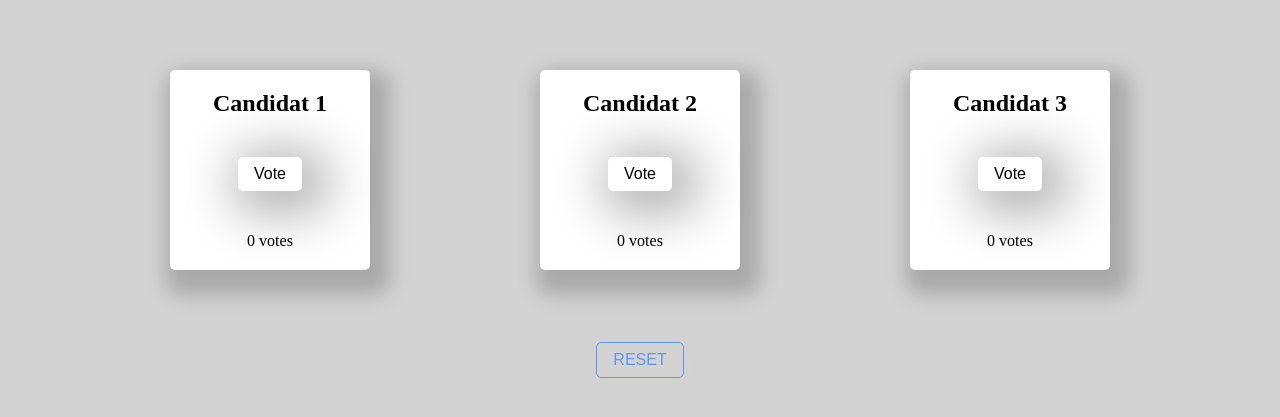
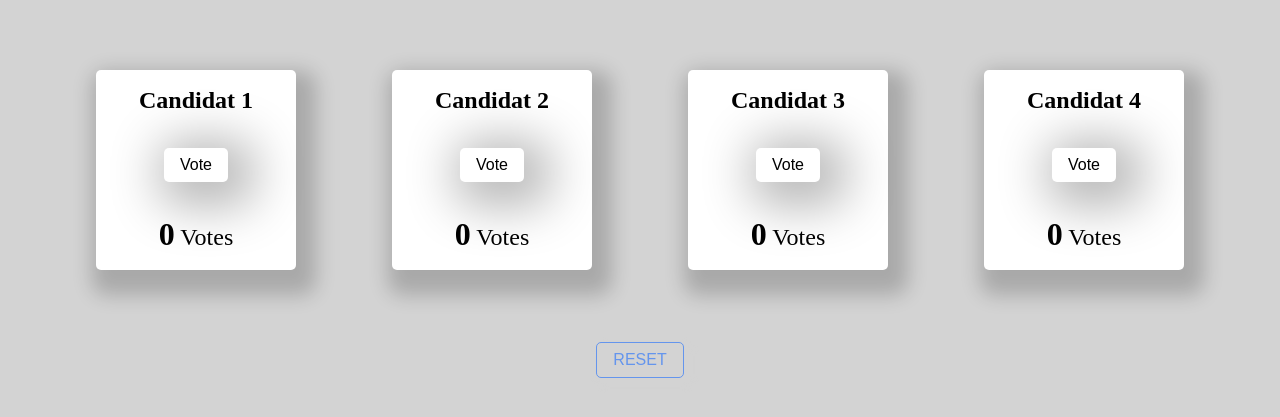
Before and after one commit to Christophe6262/Systeme-de-vote, a plain HTML site: page index.html in a window 1280 px wide. Shown: the part 291-708 px from the top of the page. Drawn offline with Linux system fonts and the light colour scheme.

Commit message:
final commit

```diff
--- a/index.html
+++ b/index.html
@@ -31,6 +31,12 @@
         <button class="vote-btn">Vote</button>
         <p><span class="vote-count">0</span> votes</p>
       </div>
+      <!-- candidate #4-->
+      <div class="candidate">
+        <h2 class="name">Candidat 4</h2>
+        <button class="vote-btn">Vote</button>
+        <p><span class="vote-count">0</span> votes</p>
+      </div>
     </div>
 
     <div class="reset">
--- a/style.css
+++ b/style.css
@@ -3,6 +3,7 @@
   padding: 0;
   box-sizing: border-box;
 }
+
 body {
   background-color: lightgray;
 }
@@ -14,6 +15,7 @@ h1 {
   font-size: 68px;
   text-align: center;
 }
+
 .bar {
   margin: 0 auto;
   background-color: cornflowerblue;
@@ -63,16 +65,25 @@ h1 {
   background: cornflowerblue;
 }
 
+p {
+  font-size: 1.5rem;
+  text-transform: capitalize;
+}
+.vote-count {
+  font-size: 2rem;
+  font-weight: bold;
+}
+
 .reset {
   text-align: center;
   padding: 4rem;
 }
+
 .btn-reset {
   display: inline-block;
   text-transform: uppercase;
   background: transparent;
   border: 1px solid cornflowerblue;
-
   color: cornflowerblue;
   padding: 0.5rem 1rem;
   font-size: 1rem;
```
